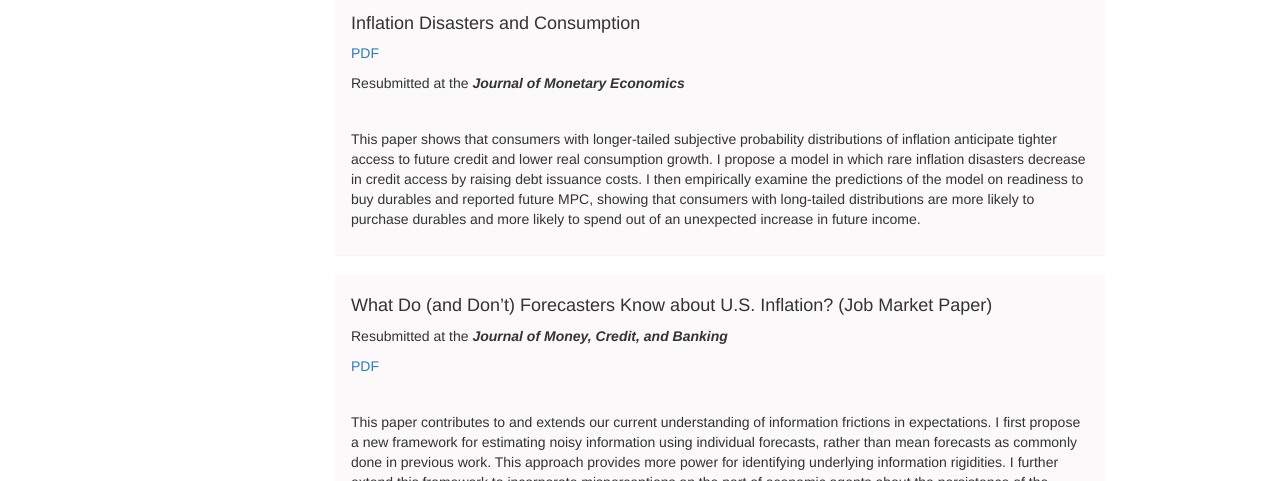
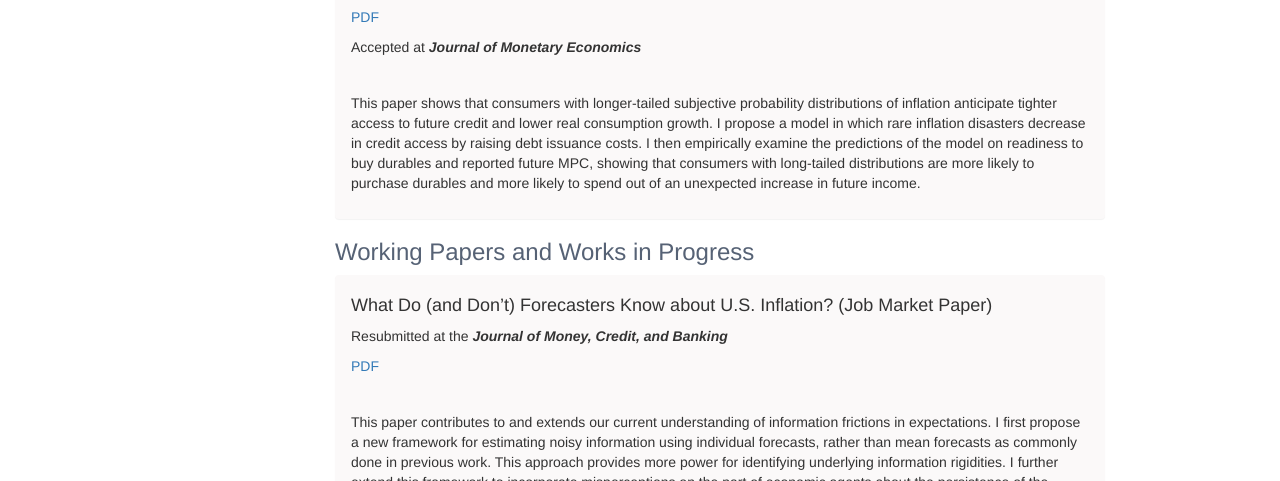
Before and after one commit to janeryngaert/janeryngaert.github.io, a website: page index.html at #!/research in a window 1280 px wide. Shown: the part 619-1100 px from the top of the page. Drawn offline with nearby package versions, Linux system fonts and the light colour scheme; some packages are replaced by stand-ins of ours.

Commit message:
'ACCEPTED'

```diff
--- a/app/views/research.html
+++ b/app/views/research.html
@@ -39,7 +39,6 @@
                     </p>
                 </div>
             </div>
-        <h3 class="jr-brand-color">Working Papers and Works in Progress</h3>
             <div class="panel">
                 <div class="panel-heading">
                     <h4>
@@ -48,7 +47,7 @@
                     <p>
                         <a download href="/app/resources/Inflation_Disasters.pdf">PDF</a>
                     </p>
-                <p>Resubmitted at the <strong><em>Journal of Monetary Economics</em></strong></p>
+                    <p>Accepted at <strong><em>Journal of Monetary Economics</em></strong></p>
                 </div>
                 <div class="panel-body">
                     <p>This paper shows that consumers with longer-tailed subjective probability distributions of inflation
@@ -61,6 +60,7 @@
                     </p>
                 </div>
             </div>
+        <h3 class="jr-brand-color">Working Papers and Works in Progress</h3>
             <div class="panel">
                 <div class="panel-heading">
                     <h4>
```
Lines whose indentation alone changed are shown as unchanged.
